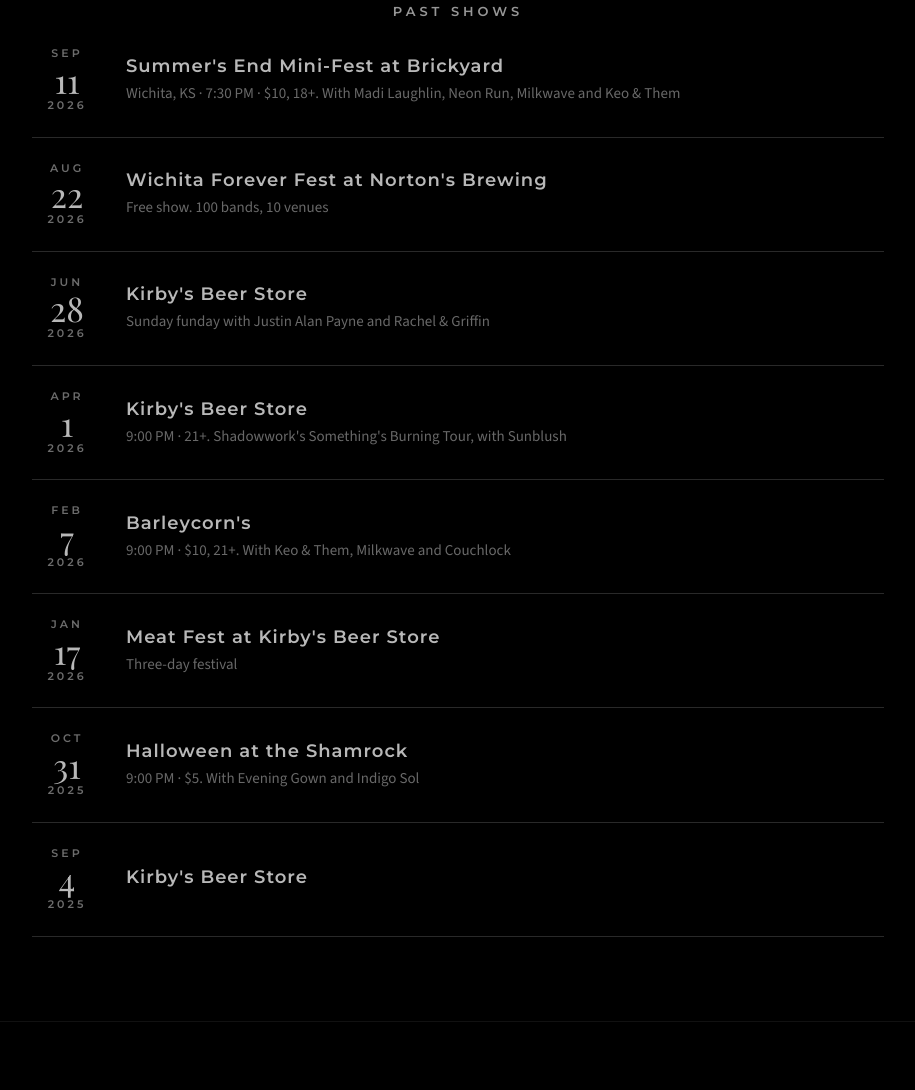
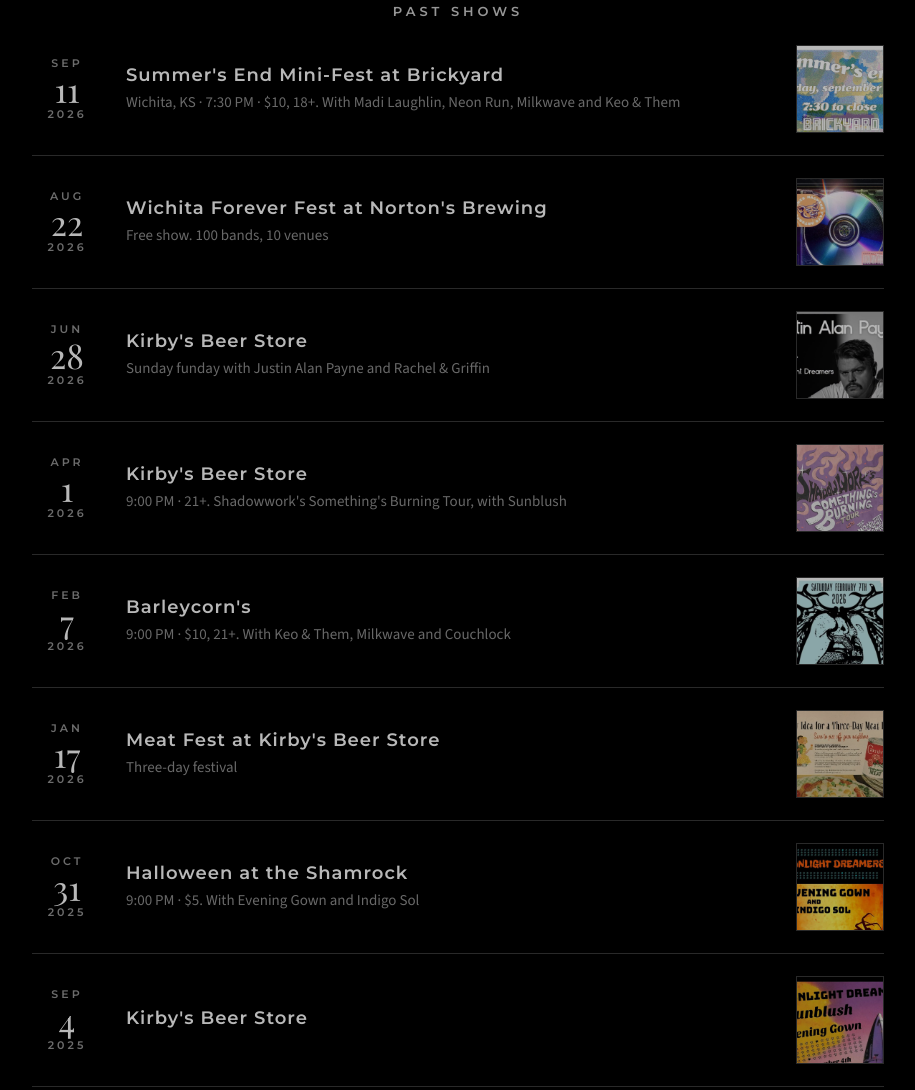
Before and after one commit to simmonsrob-cyber/Moonlight-Dreamers, a plain HTML site: page index.html in a window 1280 px wide. Shown: the part 3222-4312 px from the top of the page, without its empty margins (182-1097 px from the left). Drawn offline with nearby package versions, Linux system fonts and the light colour scheme.

Commit message:
Add files via upload

```diff
--- a/index.html
+++ b/index.html
@@ -3,7 +3,7 @@
 <head>
 <meta charset="utf-8">
 <meta name="viewport" content="width=device-width,initial-scale=1">
-<title>The Moonlight Dreamers v25</title>
+<title>The Moonlight Dreamers v26</title>
 <meta name="description" content="The Moonlight Dreamers, a six-piece band from Wichita, Kansas. Debut album The Sunny Side.">
 <link rel="preconnect" href="https://fonts.googleapis.com"><link rel="preconnect" href="https://fonts.gstatic.com" crossorigin>
 <link href="https://fonts.googleapis.com/css2?family=Montserrat:wght@600;700&family=Playfair+Display&family=Source+Sans+3:wght@400;600;700&display=swap" rel="stylesheet">
@@ -58,6 +58,11 @@ ul.shows{list-style:none;padding:0;margin:0}
 .show.feature h3{color:var(--teal)}
 .tag{margin-left:10px;font:600 10px Montserrat,sans-serif;letter-spacing:2px;text-transform:uppercase;border:1px solid #666;color:#999;padding:2px 7px;vertical-align:middle}
 .show.past{opacity:.72}
+.show.past:hover{opacity:1}
+.flyer{flex:none;display:block;width:88px;height:88px;border:1px solid #3a3a3a;transition:box-shadow .2s,border-color .2s}
+.flyer img{width:100%;height:100%;object-fit:cover;display:block}
+.flyer:hover,.flyer:focus-visible{border-color:rgba(95,214,180,.55);box-shadow:0 0 22px rgba(95,214,180,.45),0 0 60px rgba(95,214,180,.18)}
+@media(max-width:600px){.flyer{width:64px;height:64px}.show{gap:14px}}
 .past-title{margin:56px 0 4px;text-align:center;font:600 13px Montserrat,sans-serif;letter-spacing:4px;text-transform:uppercase;color:var(--g1)}
 .band-grid{display:grid;grid-template-columns:1fr;gap:34px;justify-items:center}
 .band-grid>div{width:100%;max-width:720px}
@@ -118,7 +123,7 @@ footer .badge{border:1px solid #444;padding:1px 8px;font-size:12px;margin-left:8
 
 <footer>
   <span>&copy; <span id="yr"></span> The Moonlight Dreamers - All Rights Reserved.</span>
-  <span><a href="mailto:" id="contact">Contact</a><span class="badge">v25</span></span>
+  <span><a href="mailto:" id="contact">Contact</a><span class="badge">v26</span></span>
 </footer>
 
 <script>
@@ -154,14 +159,14 @@ const CONFIG = {
   shows: [
     { date:"2026-11-28", venue:"Album Release Party at John Barleycorns", city:"", time:"Show at 9:00 PM", note:"Doors 8:00 PM. With Evening Gown and John Ross McEwen", ticket:"", sample:false },
     // PAST shows, from the band's Instagram posts and flyers. Cities left blank where the flyer did not say.
-    { date:"2026-09-11", venue:"Summer's End Mini-Fest at Brickyard", city:"Wichita, KS", time:"7:30 PM", note:"$10, 18+. With Madi Laughlin, Neon Run, Milkwave and Keo & Them", ticket:"", sample:false },
-    { date:"2026-08-22", venue:"Wichita Forever Fest at Norton's Brewing", city:"", time:"", note:"Free show. 100 bands, 10 venues", ticket:"", sample:false },
-    { date:"2026-06-28", venue:"Kirby's Beer Store", city:"", time:"", note:"Sunday funday with Justin Alan Payne and Rachel & Griffin", ticket:"", sample:false },
-    { date:"2026-04-01", venue:"Kirby's Beer Store", city:"", time:"9:00 PM", note:"21+. Shadowwork's Something's Burning Tour, with Sunblush", ticket:"", sample:false },
-    { date:"2026-02-07", venue:"Barleycorn's", city:"", time:"9:00 PM", note:"$10, 21+. With Keo & Them, Milkwave and Couchlock", ticket:"", sample:false },
-    { date:"2026-01-17", venue:"Meat Fest at Kirby's Beer Store", city:"", time:"", note:"Three-day festival", ticket:"", sample:false },
-    { date:"2025-10-31", venue:"Halloween at the Shamrock", city:"", time:"9:00 PM", note:"$5. With Evening Gown and Indigo Sol", ticket:"", sample:false },
-    { date:"2025-09-04", venue:"Kirby's Beer Store", city:"", time:"", note:"", ticket:"", sample:false }
+    { date:"2026-09-11", flyer:"flyer-2026-09-11.jpg", post:"https://www.instagram.com/p/DckHOjHpAO_/", venue:"Summer's End Mini-Fest at Brickyard", city:"Wichita, KS", time:"7:30 PM", note:"$10, 18+. With Madi Laughlin, Neon Run, Milkwave and Keo & Them", ticket:"", sample:false },
+    { date:"2026-08-22", flyer:"flyer-2026-08-22.jpg", post:"https://www.instagram.com/p/Dbt7D4StyiS/", venue:"Wichita Forever Fest at Norton's Brewing", city:"", time:"", note:"Free show. 100 bands, 10 venues", ticket:"", sample:false },
+    { date:"2026-06-28", flyer:"flyer-2026-06-28.jpg", post:"https://www.instagram.com/p/DaBuBWsgzmD/", venue:"Kirby's Beer Store", city:"", time:"", note:"Sunday funday with Justin Alan Payne and Rachel & Griffin", ticket:"", sample:false },
+    { date:"2026-04-01", flyer:"flyer-2026-04-01.jpg", post:"https://www.instagram.com/p/DVCMcCOgeRS/", venue:"Kirby's Beer Store", city:"", time:"9:00 PM", note:"21+. Shadowwork's Something's Burning Tour, with Sunblush", ticket:"", sample:false },
+    { date:"2026-02-07", flyer:"flyer-2026-02-07.jpg", post:"https://www.instagram.com/p/DUO56R7gWGw/", venue:"Barleycorn's", city:"", time:"9:00 PM", note:"$10, 21+. With Keo & Them, Milkwave and Couchlock", ticket:"", sample:false },
+    { date:"2026-01-17", flyer:"flyer-2026-01-17.jpg", post:"https://www.instagram.com/p/DTgn2YCAWip/", venue:"Meat Fest at Kirby's Beer Store", city:"", time:"", note:"Three-day festival", ticket:"", sample:false },
+    { date:"2025-10-31", flyer:"flyer-2025-10-31.jpg", post:"https://www.instagram.com/p/DPjiTSyDZV3/", venue:"Halloween at the Shamrock", city:"", time:"9:00 PM", note:"$5. With Evening Gown and Indigo Sol", ticket:"", sample:false },
+    { date:"2025-09-04", flyer:"flyer-2025-09-04.jpg", post:"https://www.instagram.com/p/DNRkYv8NeF9/", venue:"Kirby's Beer Store", city:"", time:"", note:"", ticket:"", sample:false }
   ]
 };
 /* ========================================= */
@@ -195,6 +200,7 @@ Object.keys(PLATFORM_NAMES).filter(k=>CONFIG.links[k]).forEach(key=>{
     const info = el("div",{class:"info"}); const h = el("h3",{},s.venue); if(s.sample) h.append(el("span",{class:"tag"},"Sample"));
     info.append(h, el("div",{class:"meta"},[s.city,s.time,s.note].filter(Boolean).join(" \u00b7 ")));
     li.append(date, info);
+    if(isPast && s.flyer){ const fa=el("a",{class:"flyer",href:s.post||"#",target:"_blank",rel:"noopener","aria-label":"View the Instagram post for "+s.venue}); fa.append(el("img",{src:s.flyer,alt:"Flyer for "+s.venue,loading:"lazy"})); li.append(fa); }
     if(s.ticket && !isPast){ li.append(el("a",{class:"btn",href:s.ticket,target:"_blank",rel:"noopener"},"Tickets")); }
     return li;
   }
```
Also changed, not shown: flyer-2025-09-04.jpg (added), flyer-2025-10-31.jpg (added), flyer-2026-01-17.jpg (added), flyer-2026-02-07.jpg (added), flyer-2026-04-01.jpg (added), flyer-2026-06-28.jpg (added), flyer-2026-08-22.jpg (added), flyer-2026-09-11.jpg (added).
